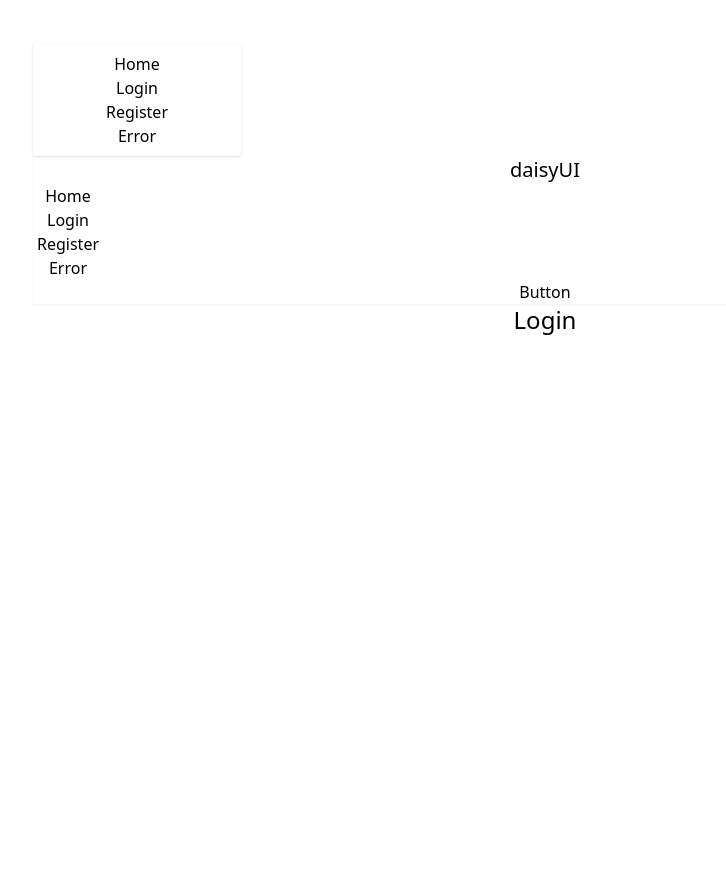
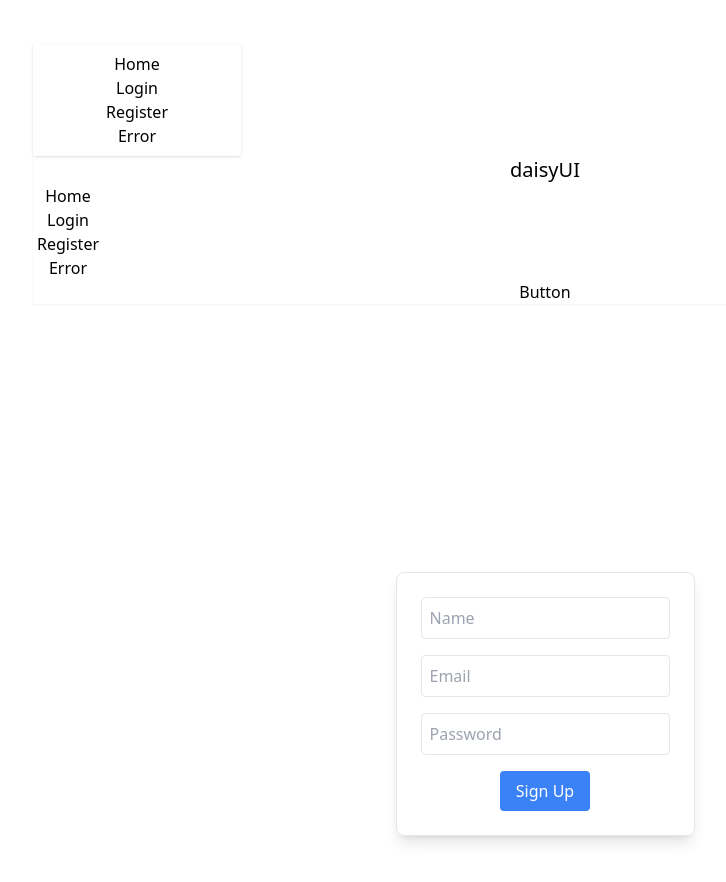
Before and after one commit to symadev/email-password-authentication, a React (Vite) app: page /login in a window 1280 px wide. Shown: the top 882 px of the page, without its empty margins (95-821 px from the left). Before the commit the page ends 800 px from the top, so only its background shows below. Built offline with nearby package versions, Linux system fonts and the light colour scheme.

Commit message:
added code for password validation

```diff
--- a/src/Component/Login/Login.jsx
+++ b/src/Component/Login/Login.jsx
@@ -1,11 +1,79 @@
+import { useState } from "react";
+import { createUserWithEmailAndPassword } from "firebase/auth";
+import { auth } from "../../Firebase/Firebase";
+
+const Login = () => {
+  const [error, setError] = useState(null);
+const[success,setSuccess] = useState(false);
+//this is for showing the success masssage
 
 
-const Login = () => {
-    return (
-        <div>
-            <h2 className="text-2xl">Login</h2>
-        </div>
-    );
+  const handleLogin = (event) => {
+    event.preventDefault();
+    const name = event.target.name.value;
+    const email = event.target.email.value;
+    const password = event.target.password.value;
+
+    console.log("Name:", name);
+
+
+
+
+
+    setError('');
+    setSuccess(false);
+
+
+    if(password.length<6){
+        setError('the password should be 6 character or more longer');
+        return;
+    }
+
+
+
+
+    createUserWithEmailAndPassword(auth, email, password)
+      .then((result) => {
+        console.log( result.user);
+        setSuccess(true);
+      })
+      .catch((error) => {
+        console.error(error);
+        setError(error.message);
+        setSuccess(false);
+      });
+  };
+
+
+
+
+
+
+  return (
+    <div className="flex justify-center items-center h-screen">
+      <form onSubmit={handleLogin} className="p-6 border rounded-lg shadow-lg space-y-4">
+        <label className="input input-bordered flex items-center gap-2">
+          <input type="text" name="name" className="grow p-2 border rounded" placeholder="Name" required />
+        </label>
+        <label className="input input-bordered flex items-center gap-2">
+          <input type="email" name="email" className="grow p-2 border rounded" placeholder="Email" required />
+        </label>
+        <label className="input input-bordered flex items-center gap-2">
+          <input type="password" name="password" className="grow p-2 border rounded" placeholder="Password" required />
+        </label>
+
+
+
+        {error && <p className="text-red-500">{error}</p>}
+
+        {success && <p className="text-green-500">Sign up is Successfull</p>}
+
+
+
+        <button type="submit" className="px-4 py-2 bg-blue-500 text-white rounded">Sign Up</button>
+      </form>
+    </div>
+  );
 };
 
 export default Login;
--- a/src/Component/Register/Register.jsx
+++ b/src/Component/Register/Register.jsx
@@ -12,6 +12,8 @@ const Register = () => {
         const password=event.target.password.value;
 
          console.log(email,password);
+
+
 
          //create user with user and password
          //this section is for create user
@@ -28,7 +30,7 @@ const Register = () => {
   });
 
 
-//aitar por firebase a jeye -usera jeye -reload korle amra put kora information gulo dekhte pabo
+//aitar por firebase a jeye -user a jeye -reload korle amra put kora information gulo dekhte pabo
 
 
 
```
